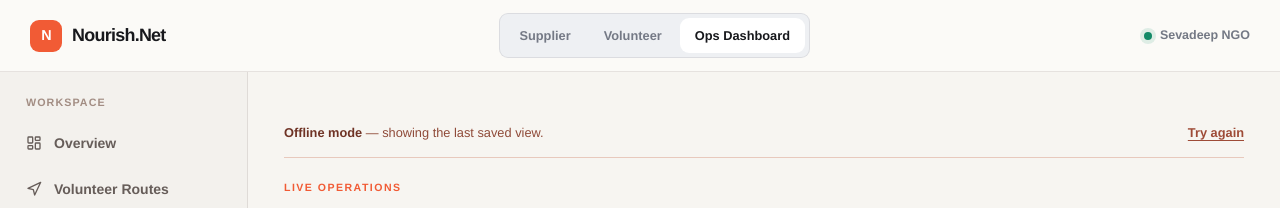
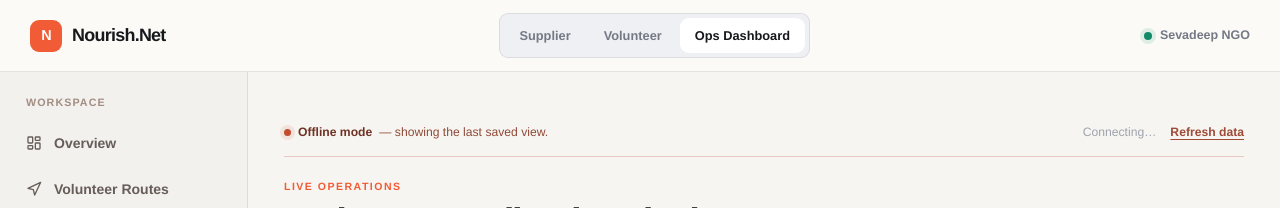
Before and after one commit to ojasbarve/service-learning-project, a React (Vite) app: page /ops/1 in a window 1280 px wide. Shown: the top 208 px of the page. Built offline with nearby package versions, Linux system fonts and the light colour scheme; no server answers.

Commit message:
Harden live demo synchronization

```diff
--- a/src/App.css
+++ b/src/App.css
@@ -120,9 +120,17 @@
 .app-role-switcher { border: 1px solid var(--line); background: #eef0f3; border-radius: 9px; }
 .app-role-button.active { box-shadow: none; }
 .app-nav-item.active { box-shadow: inset 3px 0 0 var(--orange); border-radius: 6px; }
-.data-status { display: flex; align-items: center; justify-content: space-between; gap: 16px; margin-bottom: 22px; padding: 10px 0; border-bottom: 1px solid #e8c9bd; color: #8f4a38; font-size: .8rem; }
+.data-status { display: flex; align-items: center; justify-content: flex-end; gap: 14px; margin-bottom: 22px; padding: 10px 0; border-bottom: 1px solid var(--line); color: var(--muted); font-size: .76rem; }
+.data-status > span:first-child { margin-right: auto; display: inline-flex; align-items: center; gap: 7px; }
+.data-status > span:first-child i { width: 7px; height: 7px; border-radius: 50%; background: var(--green); box-shadow: 0 0 0 4px rgba(19,138,103,.11); }
 .data-status strong { color: #6f3325; }
-.data-status button { padding: 5px 0; border: 0; background: transparent; color: #9e4b37; cursor: pointer; font: inherit; font-weight: 750; text-decoration: underline; text-underline-offset: 3px; }
+.data-status-time { color: var(--subtle); white-space: nowrap; }
+.data-status button { padding: 5px 0; border: 0; background: transparent; color: var(--ink); cursor: pointer; font: inherit; font-weight: 750; text-decoration: underline; text-underline-offset: 3px; }
+.data-status button:disabled { cursor: wait; opacity: .55; }
+.data-status.is-offline { border-bottom-color: #e8c9bd; color: #8f4a38; }
+.data-status.is-offline > span:first-child i { background: #c24c2e; box-shadow: 0 0 0 4px rgba(194,76,46,.11); }
+.data-status.is-offline button { color: #9e4b37; }
+.queue-success { margin: 20px 0 0; padding: 12px 14px; border: 1px solid rgba(19,138,103,.24); border-radius: 9px; background: #f0faf6; color: #176b54; font-size: .84rem; }
 .ops-ai-brief { border: 0; border-radius: 0; background: #1d2331; color: #fff; box-shadow: none; }
 .ops-ai-kicker { color: #ff8a5c; }
 .ops-ai-brief h2 { color: #fff; font-weight: 700; }
@@ -188,6 +196,11 @@
   .queue-metrics { grid-template-columns: 1fr; }
 }
 
+@media (max-width: 560px) {
+  .data-status { align-items: flex-start; flex-wrap: wrap; gap: 6px 12px; }
+  .data-status > span:first-child { width: 100%; }
+}
+
 @media (max-width: 980px) {
   .surplus-row { grid-template-columns: minmax(160px, 1fr) minmax(140px, 1fr) 110px 132px; }
   .surplus-row-location { grid-column: 1 / 3; }
--- a/src/components/layout/Layout.jsx
+++ b/src/components/layout/Layout.jsx
@@ -3,17 +3,18 @@ import Sidebar from './Sidebar';
 import { useApp } from '../../context/AppContext';
 
 export default function Layout({ navItems, basePath, children }) {
-  const { error, refresh } = useApp();
+  const { error, refreshing, lastSyncedAt, refresh } = useApp();
   return (
     <div className="app-shell">
       <TopBar />
       <Sidebar navItems={navItems} basePath={basePath} />
       <main className="app-main">
         <div className="app-content">
-          {error && <div role="alert" className="data-status">
-            <span><strong>Offline mode</strong> — showing the last saved view.</span>
-            <button onClick={refresh}>Try again</button>
-          </div>}
+          <div className={`data-status${error ? ' is-offline' : ''}`} role={error ? 'alert' : 'status'}>
+            <span><i aria-hidden="true" />{error ? <><strong>Offline mode</strong> — showing the last saved view.</> : <>Live data connected</>}</span>
+            <span className="data-status-time">{lastSyncedAt ? `Synced ${lastSyncedAt.toLocaleTimeString('en-IN', { hour: '2-digit', minute: '2-digit' })}` : 'Connecting…'}</span>
+            <button onClick={refresh} disabled={refreshing}>{refreshing ? 'Refreshing…' : 'Refresh data'}</button>
+          </div>
           {children}
         </div>
       </main>
--- a/src/context/AppContext.jsx
+++ b/src/context/AppContext.jsx
@@ -13,6 +13,7 @@ export function AppProvider({ children }) {
   const [deliverySpots, setDeliverySpots] = useState(fallbackDeliverySpots);
   const [routes, setRoutes] = useState(fallbackRoutes);
   const [loading, setLoading] = useState(true);
+  const [refreshing, setRefreshing] = useState(false);
   const [error, setError] = useState('');
   const [lastSyncedAt, setLastSyncedAt] = useState(null);
   const refreshInFlight = useRef(false);
@@ -20,6 +21,7 @@ export function AppProvider({ children }) {
   const refresh = useCallback(async () => {
     if (refreshInFlight.current) return;
     refreshInFlight.current = true;
+    setRefreshing(true);
     try {
       const [nextListings, nextVolunteers, nextSuppliers, nextSpots] = await Promise.all([
         api.listings(), api.volunteers(), api.suppliers(), api.deliverySpots(),
@@ -28,10 +30,10 @@ export function AppProvider({ children }) {
       const nextRoutes = await api.volunteerRoutes();
       setRoutes(nextRoutes); setError(''); setLastSyncedAt(new Date());
     } catch (err) { setError(err.message); }
-    finally { setLoading(false); refreshInFlight.current = false; }
+    finally { setLoading(false); setRefreshing(false); refreshInFlight.current = false; }
   }, []);
 
-  useEffect(() => { refresh(); const timer = setInterval(refresh, 30000); return () => clearInterval(timer); }, [refresh]);
+  useEffect(() => { refresh(); const timer = setInterval(refresh, 10000); return () => clearInterval(timer); }, [refresh]);
 
   async function claimListing(listingId, volunteerId) { await api.claimListing(listingId, volunteerId); await refresh(); }
   async function removeRouteStop(stopId) { const result = await api.removeRouteStop(stopId); await refresh(); return result; }
@@ -41,7 +43,7 @@ export function AppProvider({ children }) {
   }
   function getVolunteerRoute(volunteerId) { return routes[volunteerId] || []; }
 
-  return <AppCtx.Provider value={{ currentUser, setCurrentUser, listings, volunteers, suppliers, deliverySpots, routes, loading, error, lastSyncedAt, refresh, claimListing, addListing, removeRouteStop, getVolunteerRoute }}>{children}</AppCtx.Provider>;
+  return <AppCtx.Provider value={{ currentUser, setCurrentUser, listings, volunteers, suppliers, deliverySpots, routes, loading, refreshing, error, lastSyncedAt, refresh, claimListing, addListing, removeRouteStop, getVolunteerRoute }}>{children}</AppCtx.Provider>;
 }
 
 export function useApp() { return useContext(AppCtx); }
--- a/src/pages/volunteer/AvailableSurplus.jsx
+++ b/src/pages/volunteer/AvailableSurplus.jsx
@@ -13,6 +13,7 @@ export default function AvailableSurplus() {
   const [sort, setSort] = useState('Expiring soonest');
   const [claimingId, setClaimingId] = useState(null);
   const [actionError, setActionError] = useState('');
+  const [claimedListing, setClaimedListing] = useState('');
 
   const now = new Date();
   const available = listings.filter(l => l.status === 'Available');
@@ -41,7 +42,8 @@ export default function AvailableSurplus() {
     const volunteerId = currentUser?.role === 'volunteer' ? currentUser.volunteerId : 'v1';
     setClaimingId(listing.id);
     setActionError('');
-    try { await claimListing(listing.id, volunteerId); }
+    setClaimedListing('');
+    try { await claimListing(listing.id, volunteerId); setClaimedListing(listing.supplierName); }
     catch (error) { setActionError(error.message); }
     finally { setClaimingId(null); }
   }
@@ -61,6 +63,7 @@ export default function AvailableSurplus() {
       </header>
 
       {actionError && <div role="alert" className="queue-error">{actionError}</div>}
+      {claimedListing && <div role="status" className="queue-success"><strong>Pickup accepted.</strong> {claimedListing} is now assigned to you and visible to the supplier and Ops.</div>}
       {loading && <div className="queue-loading">Refreshing the pickup queue…</div>}
 
       {urgent.length > 0 && (
--- a/src/services/api.js
+++ b/src/services/api.js
@@ -1,10 +1,21 @@
 const API_BASE = import.meta.env.VITE_API_BASE_URL || '/api';
 
 async function request(path, options = {}) {
-  const response = await fetch(`${API_BASE}${path}`, {
-    ...options,
-    headers: { 'Content-Type': 'application/json', ...(options.headers || {}) },
-  });
+  const controller = new AbortController();
+  const timeout = setTimeout(() => controller.abort(), 10000);
+  let response;
+  try {
+    response = await fetch(`${API_BASE}${path}`, {
+      ...options,
+      cache: 'no-store',
+      signal: options.signal || controller.signal,
+      headers: { 'Content-Type': 'application/json', ...(options.headers || {}) },
+    });
+  } catch (error) {
+    throw new Error(error.name === 'AbortError'
+      ? 'The live API took too long to respond. Check the server and try again.'
+      : 'The live API is unavailable. Check the connection and try again.');
+  } finally { clearTimeout(timeout); }
   const contentType = response.headers.get('content-type') || '';
   if (!contentType.includes('application/json')) {
     throw new Error('Live API is unavailable. Start the Vercel development server to load database data.');
```
